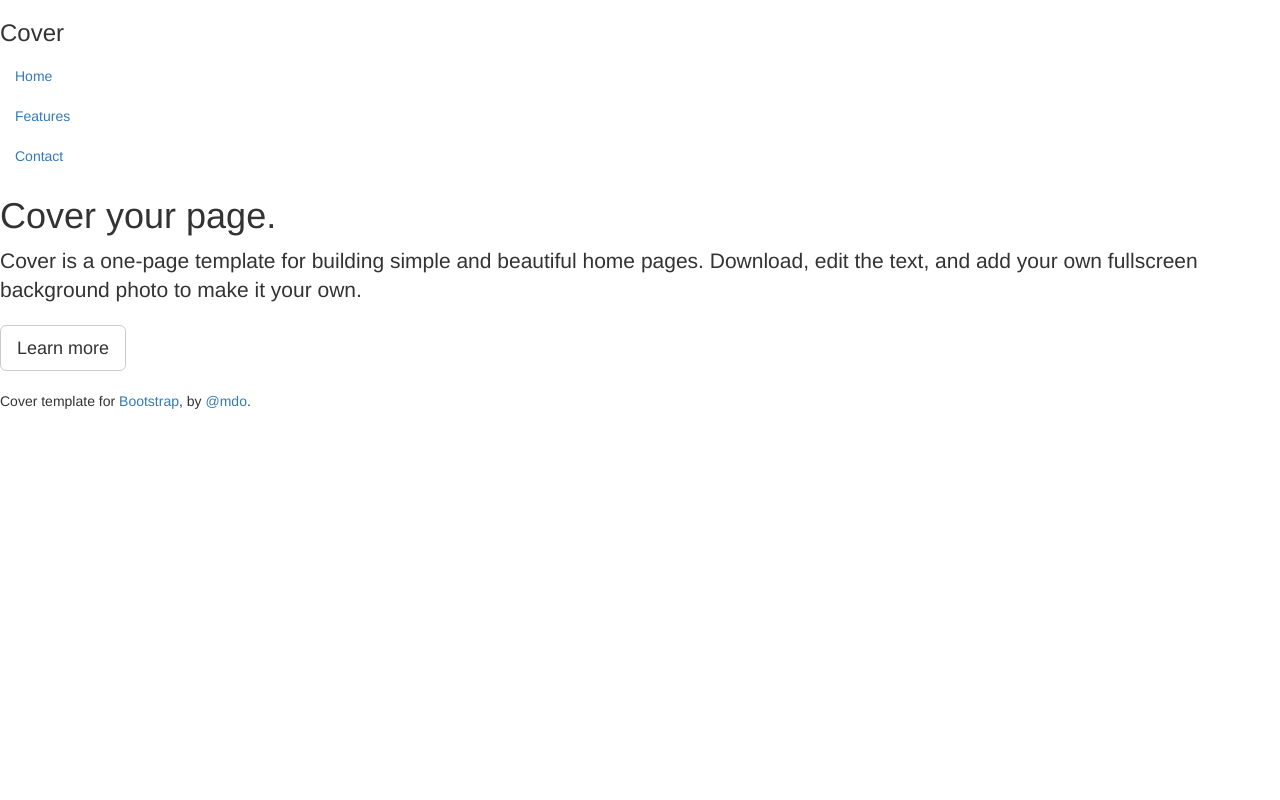
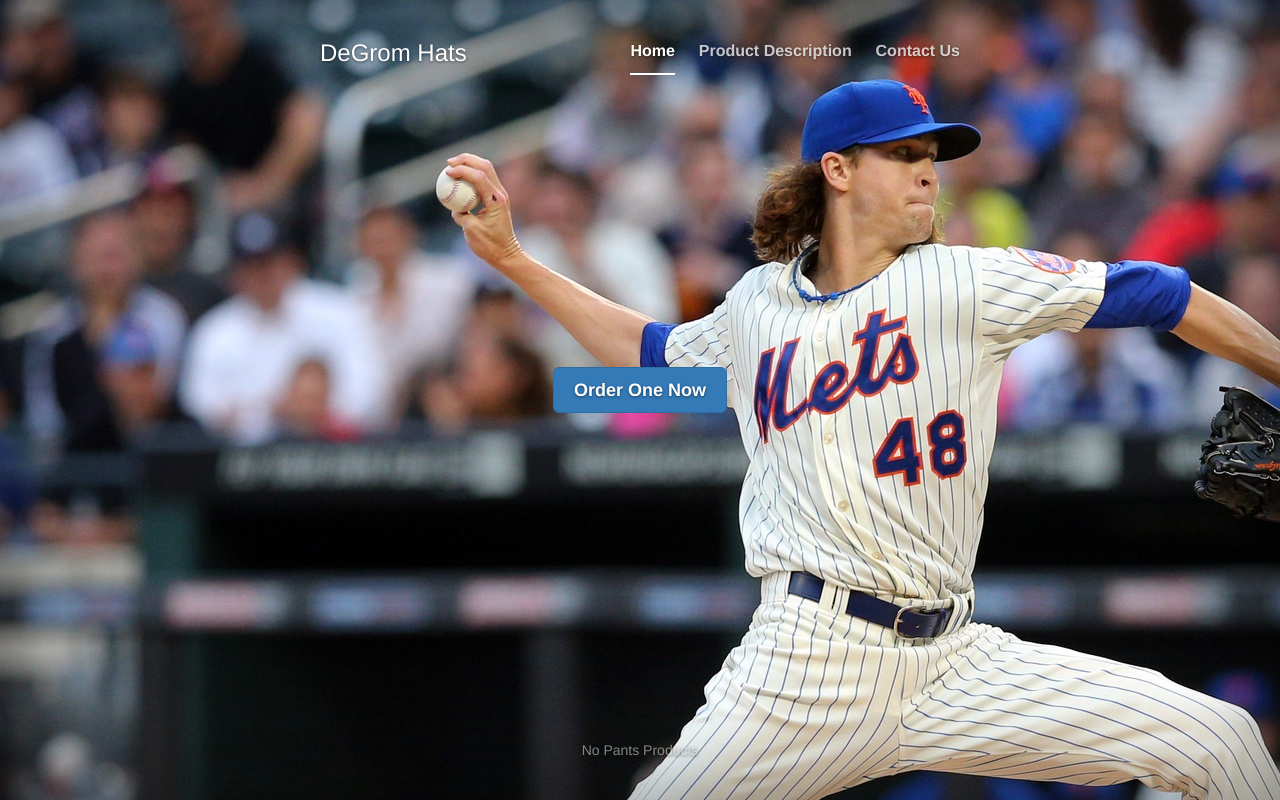
Before and after one commit to ayalzev/degrom, a plain HTML site: page index.html in a window 1280 px wide. Drawn offline with nearby package versions, Linux system fonts and the light colour scheme; files that its build step writes are made by us from their sources.

Commit message:
basic degrom page

```diff
--- /dev/null
+++ b/css/cover.css
@@ -0,0 +1,164 @@
+/*
+ * Globals
+ */
+
+/* Links */
+a,
+a:focus,
+a:hover {
+  color: #fff;
+}
+
+/* Custom default button */
+.btn-default,
+.btn-default:hover,
+.btn-default:focus {
+  color: #333;
+  text-shadow: none;  /*Prevent inheritence from `body` */
+  background-color: #fff;
+  border: 1px solid #fff;
+}
+
+
+/*
+ * Base structure
+ */
+
+html,
+body {
+  height: 100%;
+  background-image: url("../images/degrom.jpg");
+  background-repeat: no-repeat;
+}
+body {
+  color: #fff;
+  text-align: center;
+  text-shadow: 0 1px 3px rgba(0,0,0,.5);
+}
+
+/* Extra markup and styles for table-esque vertical and horizontal centering */
+.site-wrapper {
+  display: table;
+  width: 100%;
+  height: 100%; /* For at least Firefox */
+  min-height: 100%;
+  -webkit-box-shadow: inset 0 0 100px rgba(0,0,0,.5);
+          box-shadow: inset 0 0 100px rgba(0,0,0,.5);
+}
+.site-wrapper-inner {
+  display: table-cell;
+  vertical-align: top;
+}
+.cover-container {
+  margin-right: auto;
+  margin-left: auto;
+}
+
+/* Padding for spacing */
+.inner {
+  padding: 30px;
+}
+
+
+/*
+ * Header
+ */
+.masthead-brand {
+  margin-top: 10px;
+  margin-bottom: 10px;
+}
+
+.masthead-nav > li {
+  display: inline-block;
+}
+.masthead-nav > li + li {
+  margin-left: 20px;
+}
+.masthead-nav > li > a {
+  padding-right: 0;
+  padding-left: 0;
+  font-size: 16px;
+  font-weight: bold;
+  color: #fff; /* IE8 proofing */
+  color: rgba(255,255,255,.75);
+  border-bottom: 2px solid transparent;
+}
+.masthead-nav > li > a:hover,
+.masthead-nav > li > a:focus {
+  background-color: transparent;
+  border-bottom-color: #a9a9a9;
+  border-bottom-color: rgba(255,255,255,.25);
+}
+.masthead-nav > .active > a,
+.masthead-nav > .active > a:hover,
+.masthead-nav > .active > a:focus {
+  color: #fff;
+  border-bottom-color: #fff;
+}
+
+@media (min-width: 768px) {
+  .masthead-brand {
+    float: left;
+  }
+  .masthead-nav {
+    float: right;
+  }
+}
+
+
+/*
+ * Cover
+ */
+
+.cover {
+  padding: 0 20px;
+}
+.cover .btn-lg {
+  padding: 10px 20px;
+  font-weight: bold;
+}
+
+
+/*
+ * Footer
+ */
+
+.mastfoot {
+  color: #999; /* IE8 proofing */
+  color: rgba(255,255,255,.5);
+}
+
+
+/*
+ * Affix and center
+ */
+
+@media (min-width: 768px) {
+  /* Pull out the header and footer */
+  .masthead {
+    position: fixed;
+    top: 0;
+  }
+  .mastfoot {
+    position: fixed;
+    bottom: 0;
+  }
+  /* Start the vertical centering */
+  .site-wrapper-inner {
+    vertical-align: middle;
+  }
+  /* Handle the widths */
+  .masthead,
+  .mastfoot,
+  .cover-container {
+    width: 100%; /* Must be percentage or pixels for horizontal alignment */
+  }
+}
+
+@media (min-width: 992px) {
+  .masthead,
+  .mastfoot,
+  .cover-container {
+    width: 700px;
+  }
+}
--- a/index.html
+++ b/index.html
@@ -7,25 +7,16 @@
     <!-- The above 3 meta tags *must* come first in the head; any other head content must come *after* these tags -->
     <meta name="description" content="">
     <meta name="author" content="">
-    <link rel="icon" href="../../favicon.ico">
+    <!--<link rel="icon" href="../../favicon.ico">-->
 
-    <title>Cover Template for Bootstrap</title>
+	<title>DeGrom</title>
 
     <!-- Bootstrap core CSS -->
-    <link href="../../dist/css/bootstrap.min.css" rel="stylesheet">
+    <link href="css/bootstrap.min.css" rel="stylesheet">
 
     <!-- Custom styles for this template -->
-    <link href="cover.css" rel="stylesheet">
+    <link href="css/cover.css" rel="stylesheet">
 
-    <!-- Just for debugging purposes. Don't actually copy these 2 lines! -->
-    <!--[if lt IE 9]><script src="../../assets/js/ie8-responsive-file-warning.js"></script><![endif]-->
-    <script src="../../assets/js/ie-emulation-modes-warning.js"></script>
-
-    <!-- HTML5 shim and Respond.js for IE8 support of HTML5 elements and media queries -->
-    <!--[if lt IE 9]>
-      <script src="https://oss.maxcdn.com/html5shiv/3.7.2/html5shiv.min.js"></script>
-      <script src="https://oss.maxcdn.com/respond/1.4.2/respond.min.js"></script>
-    <![endif]-->
   </head>
 
   <body>
@@ -38,28 +29,26 @@
 
           <div class="masthead clearfix">
             <div class="inner">
-              <h3 class="masthead-brand">Cover</h3>
+              <h3 class="masthead-brand">DeGrom Hats</h3>
               <nav>
                 <ul class="nav masthead-nav">
                   <li class="active"><a href="#">Home</a></li>
-                  <li><a href="#">Features</a></li>
-                  <li><a href="#">Contact</a></li>
+                  <li><a href="#">Product Description</a></li>
+                  <li><a href="#">Contact Us</a></li>
                 </ul>
               </nav>
             </div>
           </div>
 
           <div class="inner cover">
-            <h1 class="cover-heading">Cover your page.</h1>
-            <p class="lead">Cover is a one-page template for building simple and beautiful home pages. Download, edit the text, and add your own fullscreen background photo to make it your own.</p>
             <p class="lead">
-              <a href="#" class="btn btn-lg btn-default">Learn more</a>
+              <a href="#" class="btn btn-lg btn-primary">Order One Now</a>
             </p>
           </div>
 
           <div class="mastfoot">
             <div class="inner">
-              <p>Cover template for <a href="http://getbootstrap.com">Bootstrap</a>, by <a href="https://twitter.com/mdo">@mdo</a>.</p>
+              <p>No Pants Products</p>
             </div>
           </div>
 
@@ -73,8 +62,8 @@
     ================================================== -->
     <!-- Placed at the end of the document so the pages load faster -->
     <script src="https://ajax.googleapis.com/ajax/libs/jquery/1.11.2/jquery.min.js"></script>
-    <script src="../../dist/js/bootstrap.min.js"></script>
+    <script src="js/bootstrap.min.js"></script>
+    <script src="js/ie10-viewport-bug-workaround.js"></script>
     <!-- IE10 viewport hack for Surface/desktop Windows 8 bug -->
-    <script src="../../assets/js/ie10-viewport-bug-workaround.js"></script>
   </body>
 </html>
```
Also changed, not shown: images/degrom.jpg (added).
